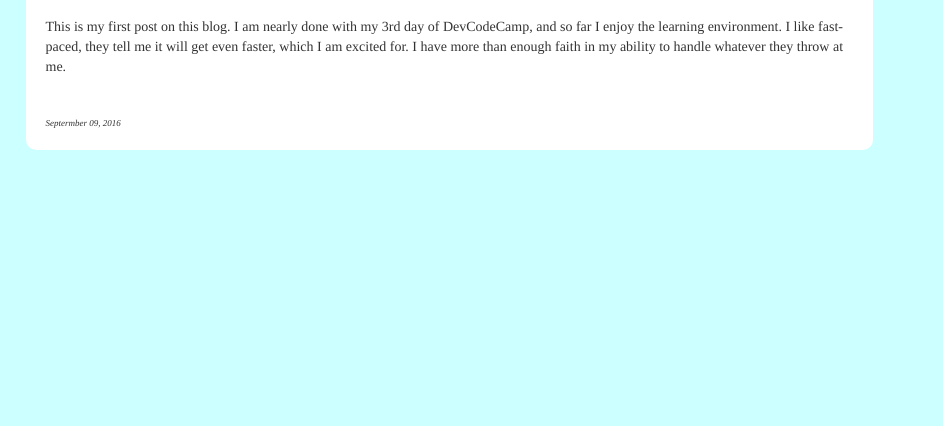
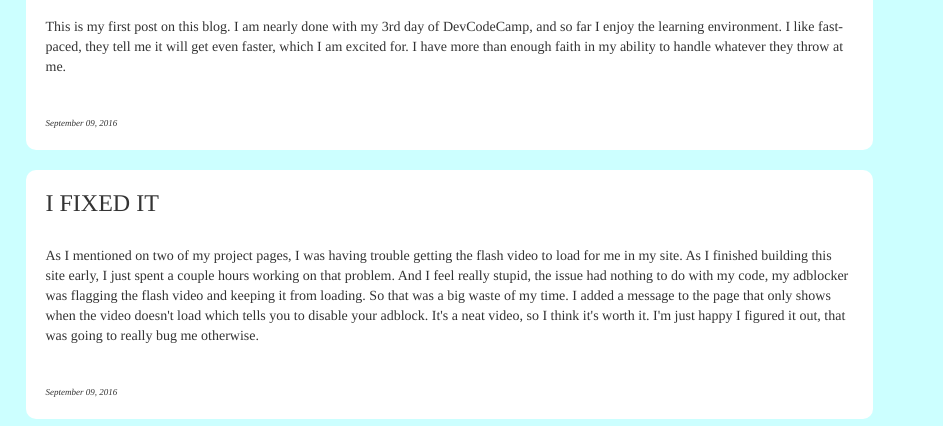
Before and after one commit to bsterner6696/portfolio, a plain HTML site: page index.html in a window 1280 px wide. Shown: the part 392-818 px from the top of the page, 337-1280 px from the left. Drawn offline with nearby package versions, Linux system fonts and the light colour scheme.

Commit message:
updated blog

```diff
--- a/index.html
+++ b/index.html
@@ -38,7 +38,12 @@
 					<div class="blogproast">
 						<h3>My First Blog post</h3>
 						<p>This is my first post on this blog.  I am nearly done with my 3rd day of DevCodeCamp, and so far I enjoy the learning environment.  I like fast-paced, they tell me it will get even faster, which I am excited for.  I have more than enough faith in my ability to handle whatever they throw at me.</p>
-						<p class="pfooter">Septermber 09, 2016</p>
+						<p class="pfooter">September 09, 2016</p>
+					</div>
+					<div class="blogproast">
+						<h3>I FIXED IT</h3>
+						<p>As I mentioned on two of my project pages, I was having trouble getting the flash video to load for me in my site.  As I finished building this site early, I just spent a couple hours working on that problem.  And I feel really stupid, the issue had nothing to do with my code, my adblocker was flagging the flash video and keeping it from loading.  So that was a big waste of my time.  I added a message to the page that only shows when the video doesn't load which tells you to disable your adblock.  It's a neat video, so I think it's worth it.  I'm just happy I figured it out, that was going to really bug me otherwise.</p>
+						<p class="pfooter">September 09, 2016</p>
 					</div>
 				</div>
 			</div>
```
